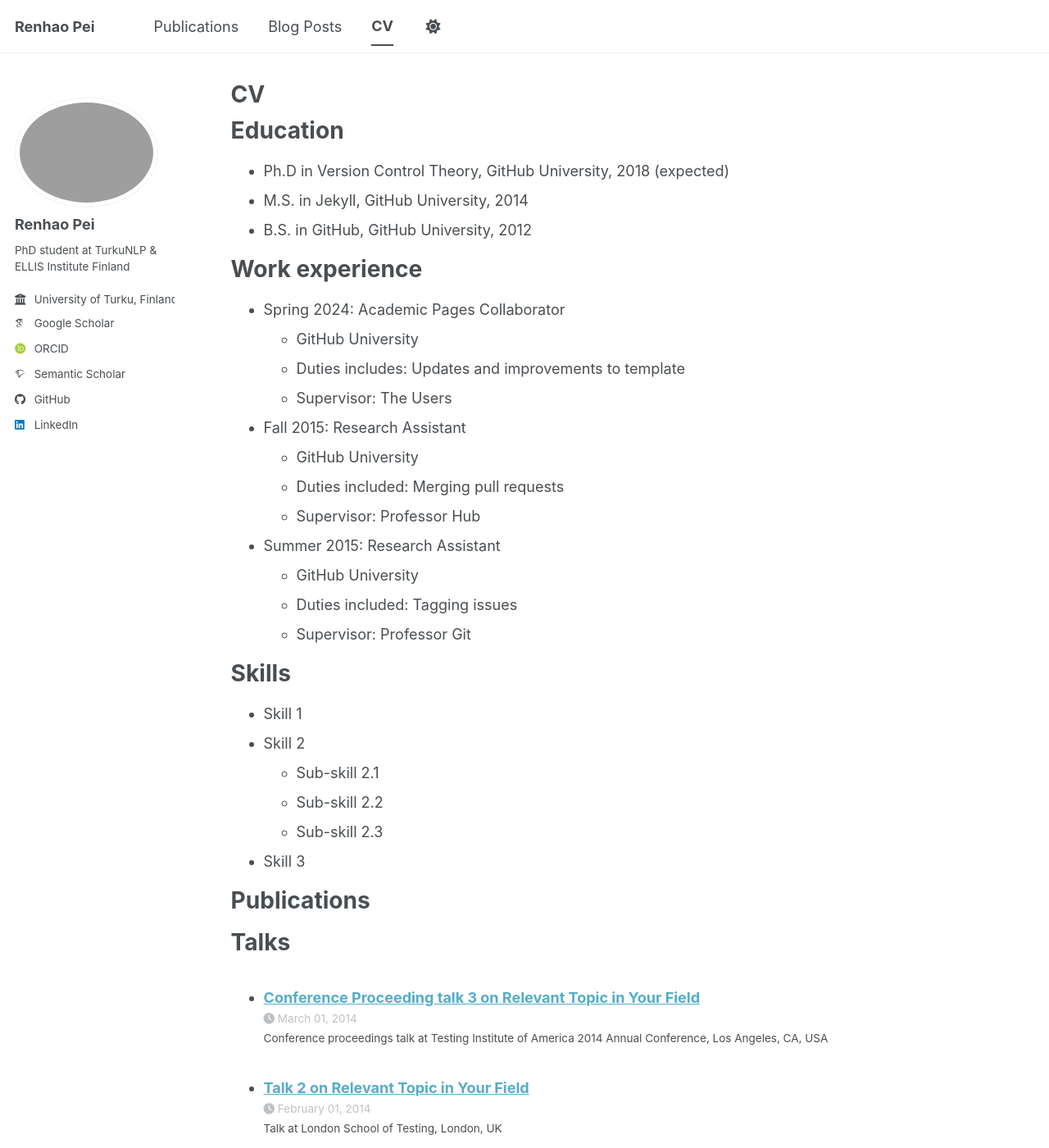
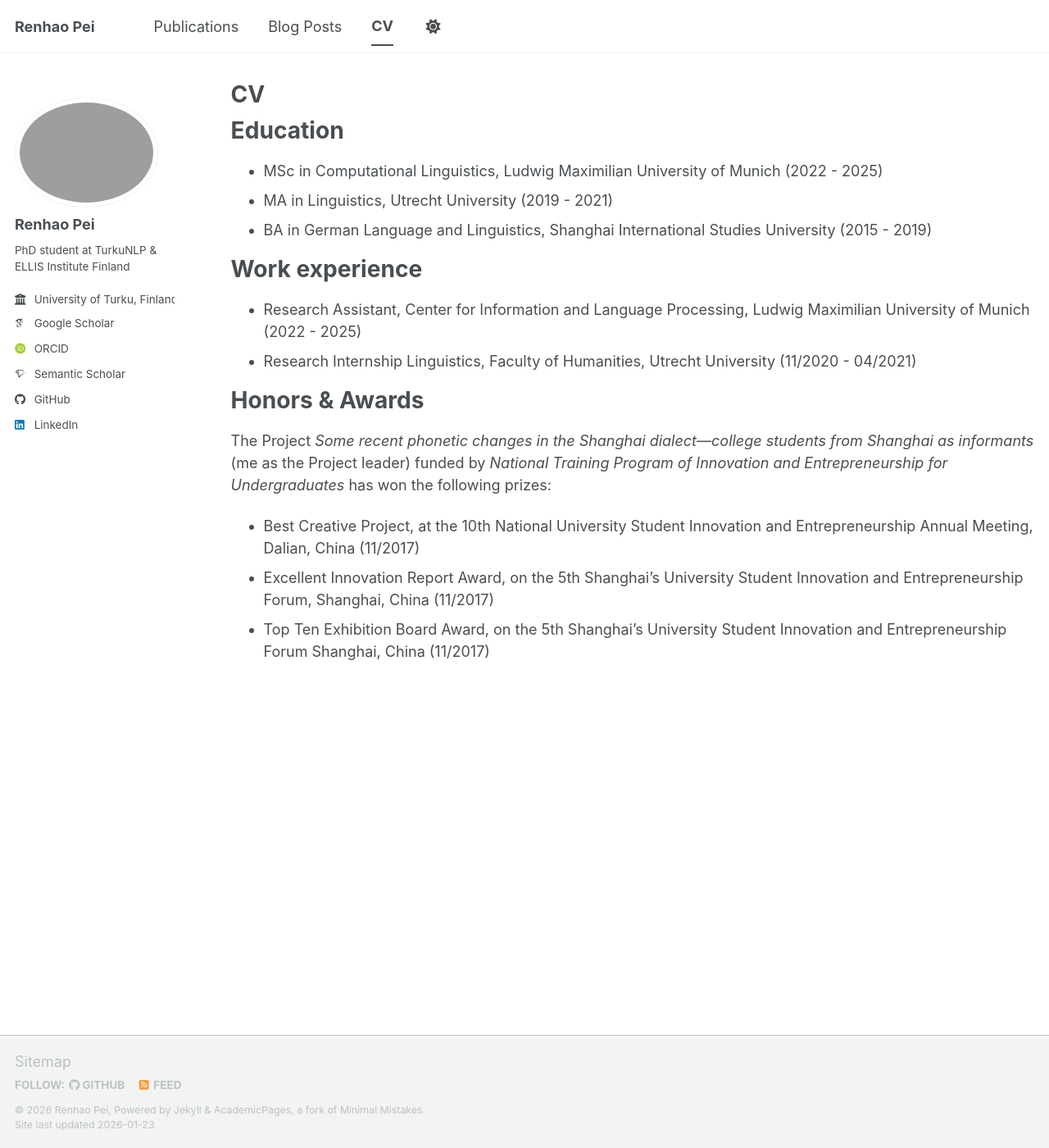
Before and after one commit to Peirh/peirh.github.io, a Jekyll site: the page built from _pages/cv.md, in a window 1280 px wide and 1400 px high. Shown: the whole window at 82% size. Built offline with Jekyll 4.4.1, drawn with Linux system fonts in a browser that asks for light colours; some web fonts are replaced; a script bundle is joined from its source files by our own code; library files that are not in the unit come from our copies; some of the changed text lies outside the part shown.

Commit message:
Revise CV with new education and experience details
Updated education and work experience sections, added honors and awards, and removed outdated content.

```diff
--- a/_pages/cv.md
+++ b/_pages/cv.md
@@ -11,54 +11,19 @@ redirect_from:
 
 Education
 ======
-* Ph.D in Version Control Theory, GitHub University, 2018 (expected)
-* M.S. in Jekyll, GitHub University, 2014
-* B.S. in GitHub, GitHub University, 2012
+* MSc in Computational Linguistics, Ludwig Maximilian University of Munich (2022 - 2025)
+* MA in Linguistics, Utrecht University (2019 - 2021)
+* BA in German Language and Linguistics, Shanghai International Studies University (2015 - 2019)
 
 Work experience
 ======
-* Spring 2024: Academic Pages Collaborator
-  * GitHub University
-  * Duties includes: Updates and improvements to template
-  * Supervisor: The Users
+* Research Assistant, Center for Information and Language Processing, Ludwig Maximilian University of Munich (2022 - 2025)
+* Research Internship Linguistics, Faculty of Humanities, Utrecht University (11/2020 - 04/2021)
 
-* Fall 2015: Research Assistant
-  * GitHub University
-  * Duties included: Merging pull requests
-  * Supervisor: Professor Hub
+Honors & Awards
+======
+The Project *Some recent phonetic changes in the Shanghai dialect—college students from Shanghai as informants* (me as the Project leader) funded by *National Training Program of Innovation and Entrepreneurship for Undergraduates* has won the following prizes:
 
-* Summer 2015: Research Assistant
-  * GitHub University
-  * Duties included: Tagging issues
-  * Supervisor: Professor Git
-
-Skills
-======
-* Skill 1
-* Skill 2
-  * Sub-skill 2.1
-  * Sub-skill 2.2
-  * Sub-skill 2.3
-* Skill 3
-
-Publications
-======
-  <ul>{% for post in site.publications reversed %}
-    {% include archive-single-cv.html %}
-  {% endfor %}</ul>
-
-Talks
-======
-  <ul>{% for post in site.talks reversed %}
-    {% include archive-single-talk-cv.html  %}
-  {% endfor %}</ul>
-
-Teaching
-======
-  <ul>{% for post in site.teaching reversed %}
-    {% include archive-single-cv.html %}
-  {% endfor %}</ul>
-
-Service and leadership
-======
-* Currently signed in to 43 different slack teams
+* Best Creative Project, at the 10th National University Student Innovation and Entrepreneurship Annual Meeting, Dalian, China (11/2017)
+* Excellent Innovation Report Award, on the 5th Shanghai’s University Student Innovation and Entrepreneurship Forum, Shanghai, China (11/2017)
+* Top Ten Exhibition Board Award, on the 5th Shanghai’s University Student Innovation and Entrepreneurship Forum Shanghai, China (11/2017)
```
